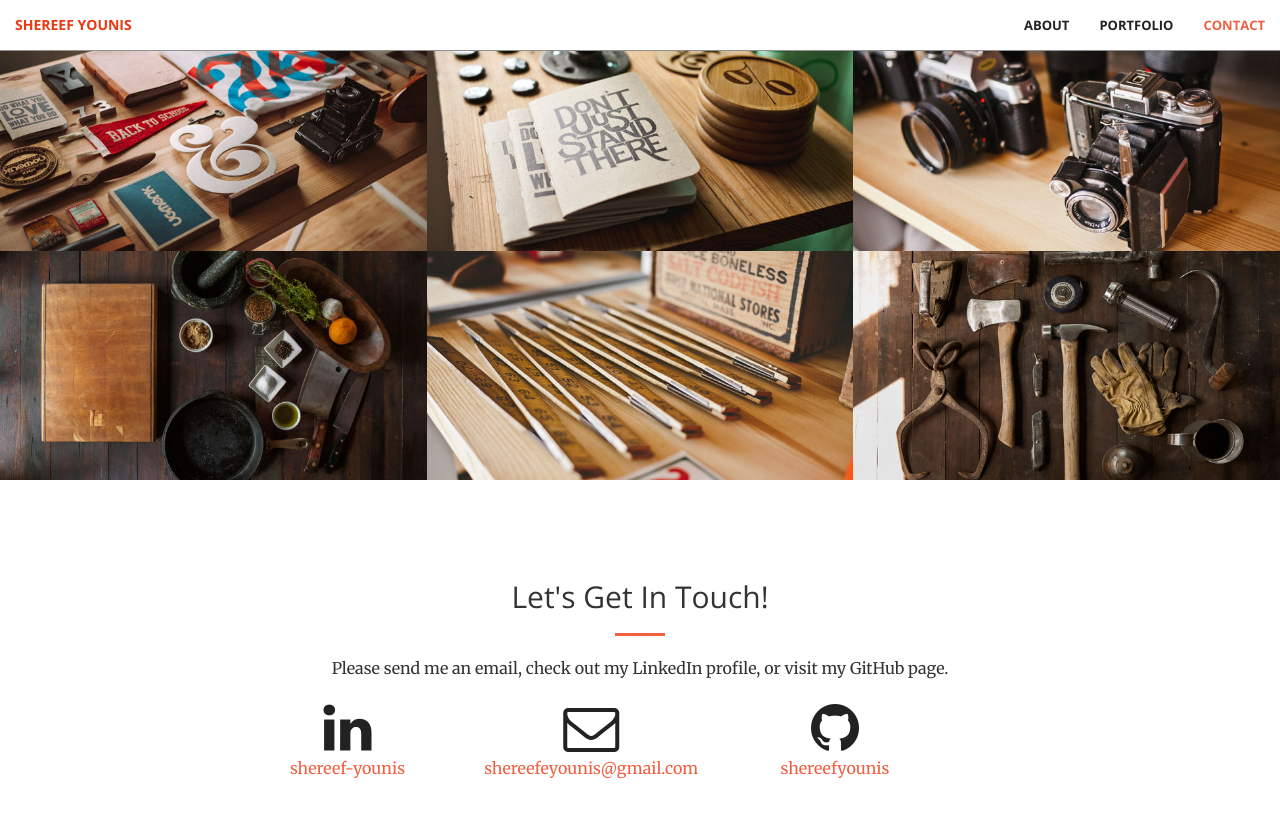
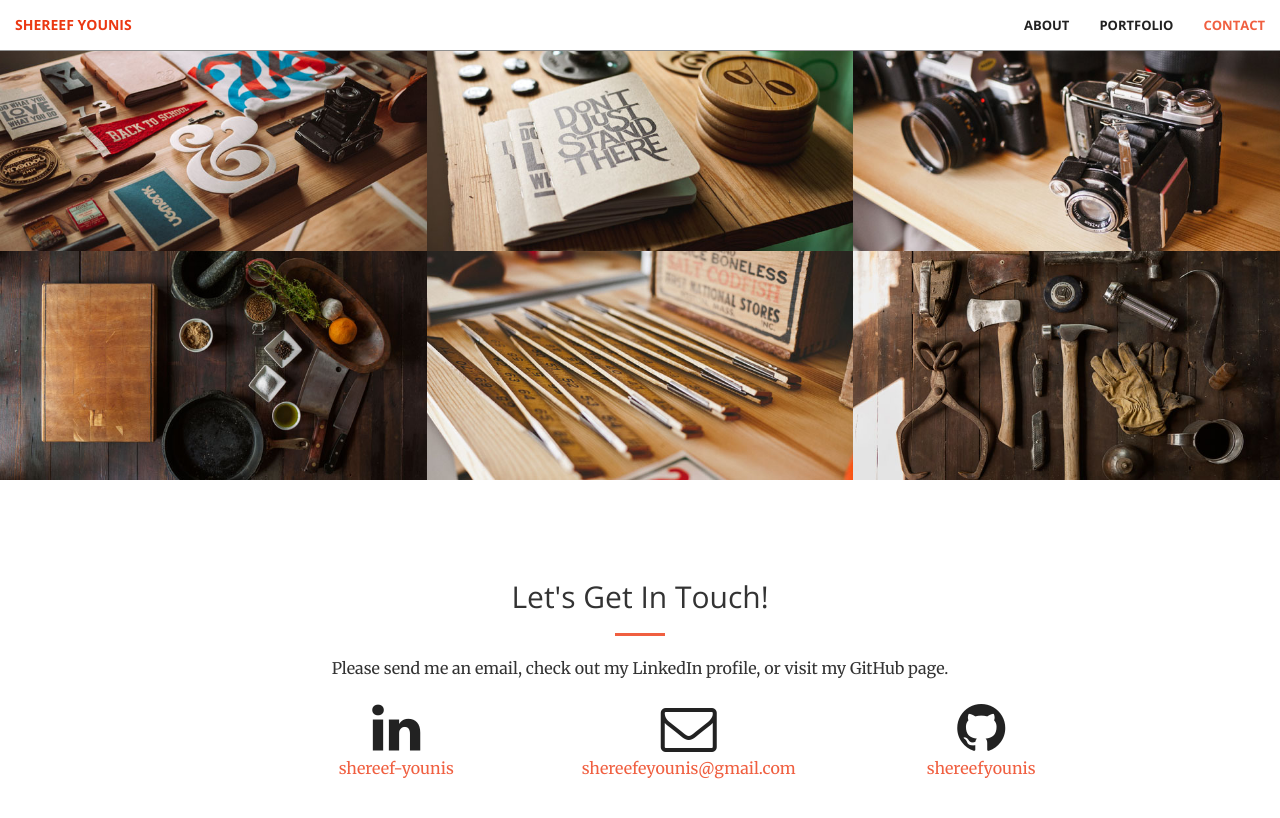
Before and after one commit to shereefyounis/Shereef-Younis-Portfolio, a Jekyll site: the page built from index.html, in a window 1280 px wide and 900 px high, scrolled down 1487 px. Shown: the top 818 px of the window. Built offline with Jekyll 4.4.1, drawn with Linux system fonts in a browser that asks for light colours.

Commit message:
Update contact.html

```diff
--- a/_includes/contact.html
+++ b/_includes/contact.html
@@ -7,7 +7,7 @@
                 <p>Please send me an email, check out my LinkedIn profile, or visit my GitHub page.</p>
             </div>
 
-        <div class="col-lg-2 col-lg-offset-2 text-center">
+        <div class="col-lg-3 col-lg-offset-2 text-center">
             <a href="https://www.linkedin.com/in/{{ site.linkedin_username }}">
                 <i class="fa fa-linkedin fa-3x wow bounceIn" data-wow-delay=".1s"></i>
                 <p>{{ site.linkedin_username }}</p>
@@ -21,7 +21,7 @@
             </a>
         </div>
 
-        <div class="col-lg-2 col-lg-offset-0 text-center">
+        <div class="col-lg-3 col-lg-offset-0 text-center">
             <a href="https://github.com/{{ site.github_username }}">
             <i class="fa fa-github fa-3x wow bounceIn" data-wow-delay=".1s"></i>
                 <p>{{ site.github_username }}</p>
```
